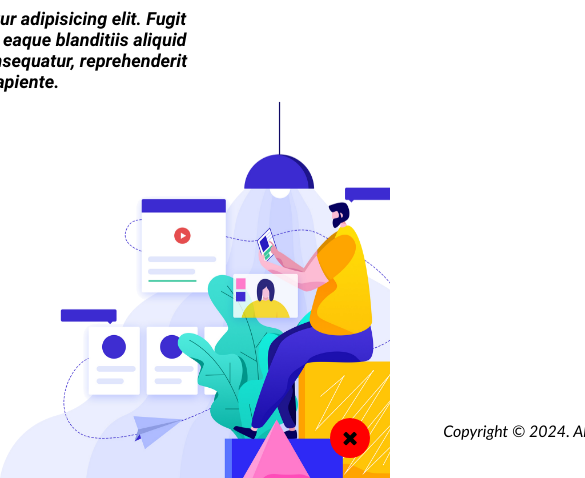
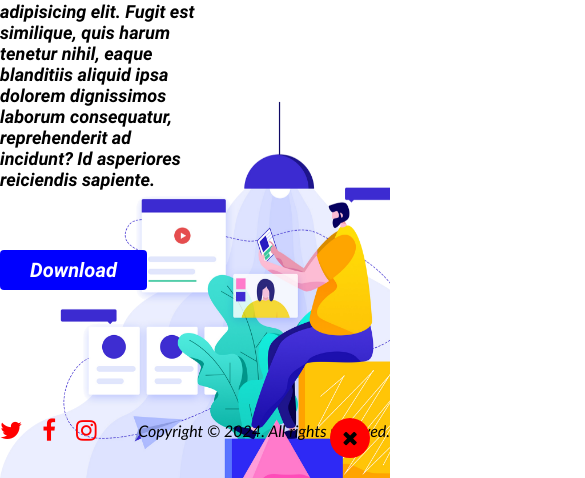
Before and after one commit to front-end-by-rimantas/49-grup-live-video, a website: page index.html in a window 390 px wide. Shown: the part 366-844 px from the top of the page, 585 px wide, since content can reach past the window. Drawn offline with Linux system fonts and the light colour scheme; files whose address does not match are found by name.

Commit message:
Responsive design

```diff
--- a/css/base.css
+++ b/css/base.css
@@ -49,3 +49,34 @@ body {
     width: 1000px;
     margin: 20px calc(50% - 500px);
 }
+
+@media (max-width: 1100px) {
+    .container {
+        width: 800px;
+        margin: 20px calc(50% - 400px);
+    }
+}
+
+@media (max-width: 900px) {
+    .container {
+        width: 600px;
+        margin: 20px calc(50% - 300px);
+    }
+}
+
+@media (max-width: 700px) {
+    .container {
+        width: 400px;
+        margin: 20px calc(50% - 200px);
+    }
+    .main-nav {
+        display: none;
+    }
+}
+
+@media (max-width: 460px) {
+    .container {
+        width: 100%;
+        margin: 20px 0;
+    }
+}
```
